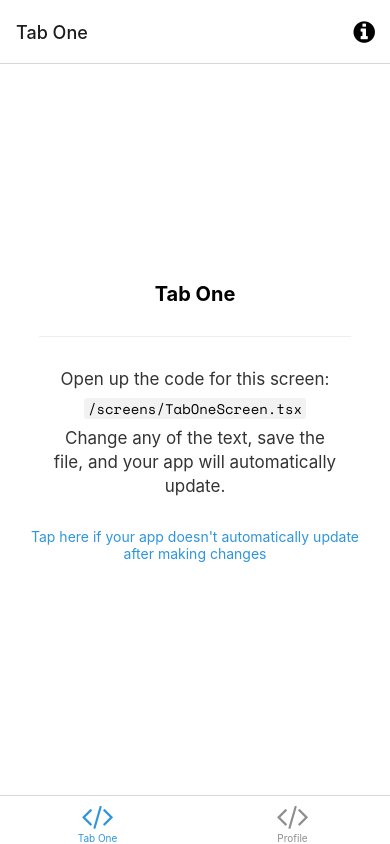
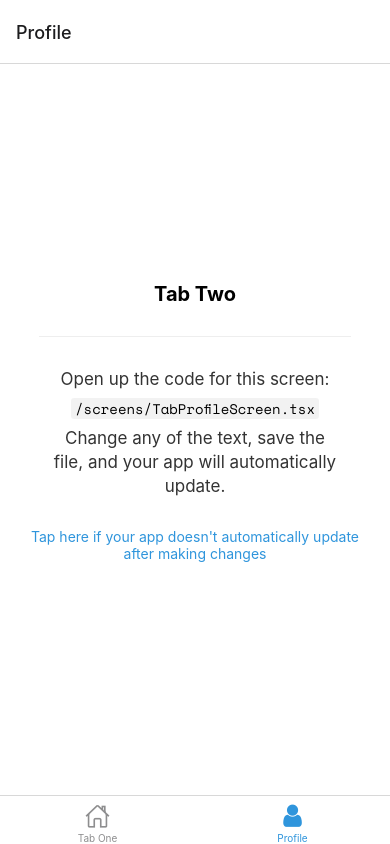
Before and after one commit to justbediego/takeaway, a React Native app in the folder app/: screen /TabProfile in a window 390 px wide. Built offline with nearby package versions, Linux system fonts and the light colour scheme; what expo-linking would draw is missing.

Commit message:
added i18n

```diff
--- a/app/navigation/index.js
+++ b/app/navigation/index.js
@@ -3,7 +3,7 @@
  * https://reactnavigation.org/docs/getting-started
  *
  */
-import {FontAwesome} from '@expo/vector-icons';
+import {FontAwesome, Ionicons} from '@expo/vector-icons';
 import {createBottomTabNavigator} from '@react-navigation/bottom-tabs';
 import {DarkTheme, DefaultTheme, NavigationContainer} from '@react-navigation/native';
 import {createNativeStackNavigator} from '@react-navigation/native-stack';
@@ -15,7 +15,7 @@ import useColorScheme from '../hooks/useColorScheme';
 import ModalScreen from '../screens/ModalScreen';
 import NotFoundScreen from '../screens/NotFoundScreen';
 import TabOneScreen from '../screens/TabOneScreen';
-import TabTwoScreen from '../screens/TabTwoScreen';
+import TabProfileScreen from '../screens/TabProfileScreen';
 import LinkingConfiguration from './LinkingConfiguration';
 import {useTranslation} from "react-i18next";
 
@@ -55,7 +55,7 @@ const BottomTab = createBottomTabNavigator();
 
 function BottomTabNavigator() {
     const colorScheme = useColorScheme();
-    const { t } = useTranslation();
+    const {t} = useTranslation();
 
     return (
         <BottomTab.Navigator
@@ -68,7 +68,9 @@ function BottomTabNavigator() {
                 component={TabOneScreen}
                 options={({navigation}) => ({
                     title: 'Tab One',
-                    tabBarIcon: ({color}) => <TabBarIcon name="code" color={color}/>,
+                    tabBarIcon: ({color, focused}) =>
+                        <Ionicons size={26} style={{marginBottom: -3}} color={color}
+                                  name={focused ? "home" : "home-outline"} />,
                     headerRight: () => (
                         <Pressable
                             onPress={() => navigation.navigate('Modal')}
@@ -86,20 +88,15 @@ function BottomTabNavigator() {
                 })}
             />
             <BottomTab.Screen
-                name="TabTwo"
-                component={TabTwoScreen}
+                name="TabProfile"
+                component={TabProfileScreen}
                 options={{
                     title: t('tabProfileTitle'),
-                    tabBarIcon: ({color}) => <TabBarIcon name="code" color={color}/>,
+                    tabBarIcon: ({color, focused}) =>
+                        <FontAwesome size={26} style={{marginBottom: -3}} color={color}
+                                     name={focused ? "user" : "user-o"} />,
                 }}
             />
         </BottomTab.Navigator>
     );
 }
-
-/**
- * You can explore the built-in icon families and icons on the web at https://icons.expo.fyi/
- */
-function TabBarIcon(props) {
-    return <FontAwesome size={30} style={{marginBottom: -3}} {...props} />;
-}
--- a/app/screens/TabTwoScreen.js
+++ b/app/screens/TabProfileScreen.js
@@ -2,13 +2,14 @@ import {StyleSheet} from 'react-native';
 
 import EditScreenInfo from '../components/EditScreenInfo';
 import {Text, View} from '../components/Themed';
+import React from "react";
 
-export default function TabTwoScreen() {
+export default function TabProfileScreen() {
     return (
         <View style={styles.container}>
             <Text style={styles.title}>Tab Two</Text>
             <View style={styles.separator} lightColor="#eee" darkColor="rgba(255,255,255,0.1)"/>
-            <EditScreenInfo path="/screens/TabTwoScreen.tsx"/>
+            <EditScreenInfo path="/screens/TabProfileScreen.tsx"/>
         </View>
     );
 }
```
